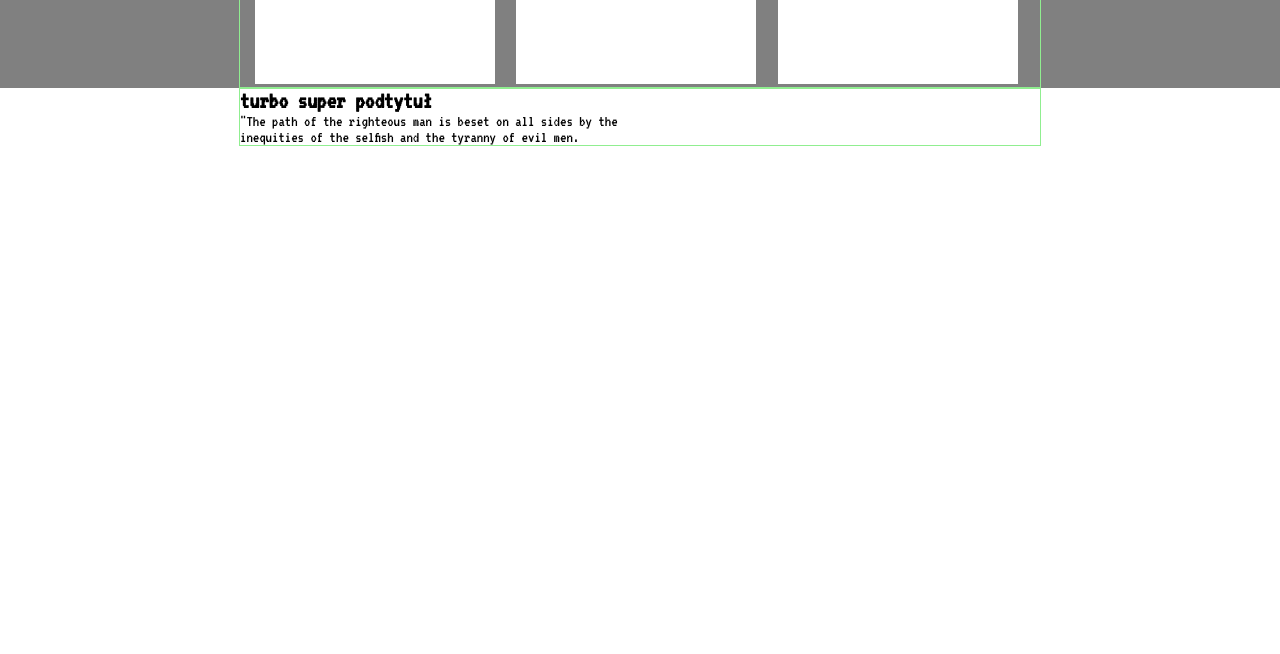
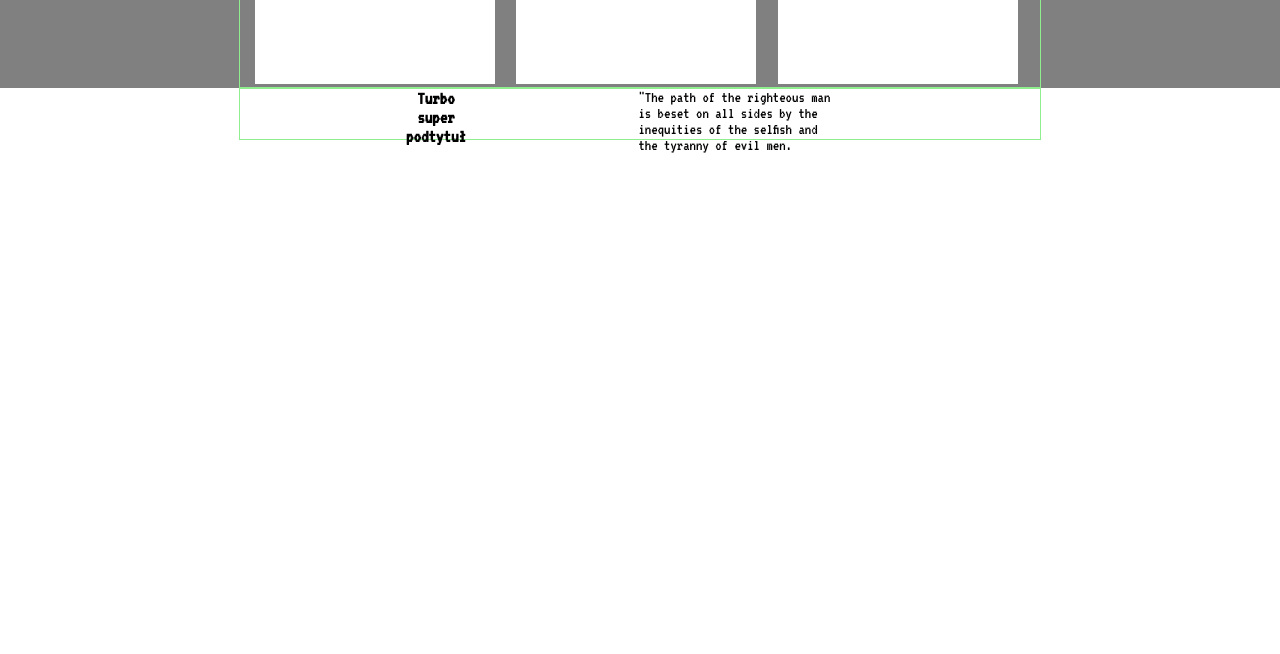
Before and after one commit to fifol124/simple-layout, a plain HTML site: page index.html in a window 1280 px wide. Shown: the part 146-800 px from the top of the page. Drawn offline with Linux system fonts and the light colour scheme; files whose address does not match are found by name.

Commit message:
style to next section

```diff
--- a/css/style.css
+++ b/css/style.css
@@ -97,5 +97,23 @@ header{
 .box{
   display: inline-block;
   width: 49%;
+  vertical-align: top;
+  margin: 0 auto;
+  height: 50px;
+}
 
+.box h3{
+  text-align: center;
+  font-style: 65px;
 }
+
+.box p{
+  width: 50%;
+}
+
+.box span{
+  display: block;
+}
+.description{
+  background-color: beige;
+}
--- a/index.html
+++ b/index.html
@@ -50,14 +50,13 @@
   <section>
     <div class="main-width">
     <div class="box">
-      <h1>turbo super podtytuł</h1>
+      <h3><span>Turbo</span> <span>super</span> <span>podtytuł</span></h3>
+    </div>
+
+    <div class="box">
       <p>"The path of the righteous man is beset
         on all sides by the inequities of the selfish
         and the tyranny of evil men.</p>
-    </div>
-
-    <div class="box">
-
     </div>
   </section>
 
```
